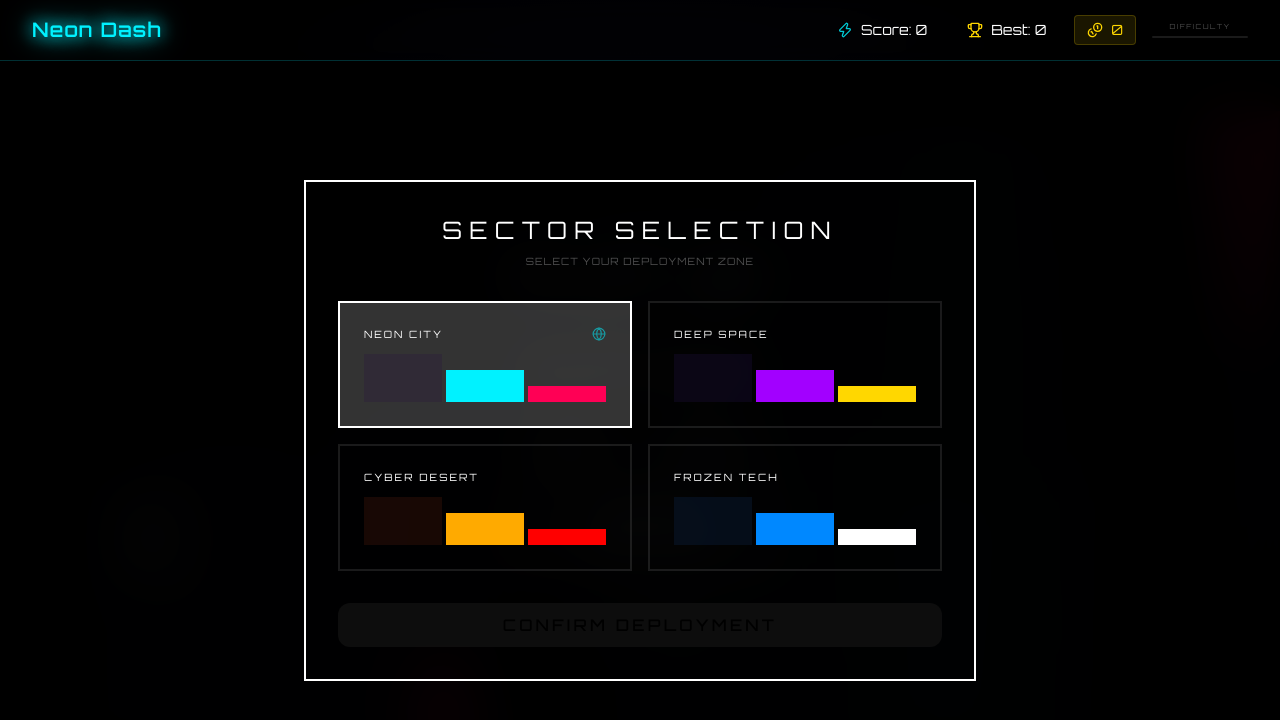
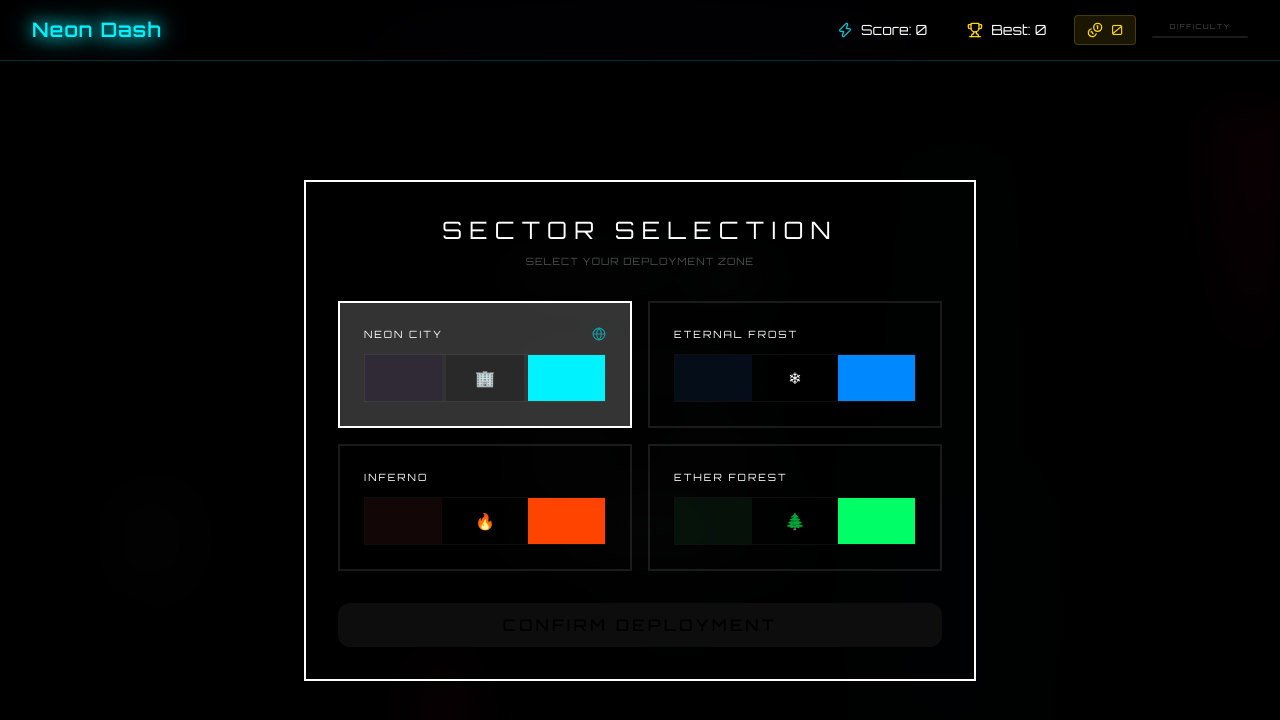
Before and after one commit to sebastianvasquezechavarria1234/neon-dash, a React (Vite) app: page / in a window 1280 px wide. Both pictures are taken after a click on the button "SECTOR SELECTION". Shown: the top 720 px of the page. Built offline with nearby package versions, Linux system fonts and the light colour scheme.

Commit message:
feat: implement unique environmental visuals (snow, lava, forest) for maps

```diff
--- a/src/App.jsx
+++ b/src/App.jsx
@@ -47,25 +47,29 @@ function App() {
       id: 0, name: 'NEON CITY',
       bg: 'rgba(40, 20, 60, 0.3)',
       primary: '#00f2ff', secondary: '#ff0055',
-      stars: 'rgba(255, 255, 255, 0.4)'
+      stars: 'rgba(255, 255, 255, 0.4)',
+      type: 'city'
     },
     {
-      id: 1, name: 'DEEP SPACE',
-      bg: 'rgba(20, 10, 40, 0.5)',
-      primary: '#a200ff', secondary: '#ffd700',
-      stars: 'rgba(162, 0, 255, 0.6)'
+      id: 1, name: 'ETERNAL FROST',
+      bg: 'rgba(10, 30, 60, 0.4)',
+      primary: '#0088ff', secondary: '#ffffff',
+      stars: 'rgba(255, 255, 255, 0.8)',
+      type: 'snow'
     },
     {
-      id: 2, name: 'CYBER DESERT',
-      bg: 'rgba(60, 20, 10, 0.4)',
-      primary: '#ffaa00', secondary: '#ff0000',
-      stars: 'rgba(255, 170, 0, 0.4)'
+      id: 2, name: 'INFERNO',
+      bg: 'rgba(30, 10, 10, 0.6)',
+      primary: '#ff4400', secondary: '#ff0000',
+      stars: 'rgba(255, 68, 0, 0.3)',
+      type: 'hell'
     },
     {
-      id: 3, name: 'FROZEN TECH',
-      bg: 'rgba(10, 30, 60, 0.4)',
-      primary: '#0088ff', secondary: '#ffffff',
-      stars: 'rgba(255, 255, 255, 0.8)'
+      id: 3, name: 'ETHER FOREST',
+      bg: 'rgba(10, 40, 20, 0.4)',
+      primary: '#00ff66', secondary: '#88ff00',
+      stars: 'rgba(0, 255, 102, 0.2)',
+      type: 'forest'
     }
   ];
 
@@ -630,10 +634,38 @@ function App() {
         g.powerups = g.powerups.filter(pu => pu.x + pu.size > 0);
         g.zones = g.zones.filter(z => z.x + z.w > 0);
 
+        // Environmental Particles (Snow, Embers, Leaves)
+        if (g.frame % 5 === 0) {
+          const mapType = maps[currentMap].type;
+          if (mapType === 'snow') {
+            g.particles.push({
+              x: Math.random() * CANVAS_WIDTH, y: -10,
+              vx: (Math.random() - 0.2) * 2, vy: 2 + Math.random() * 2,
+              life: 1.0, color: '#fff', size: 2, type: 'env'
+            });
+          } else if (mapType === 'hell') {
+            g.particles.push({
+              x: Math.random() * CANVAS_WIDTH, y: CANVAS_HEIGHT + 10,
+              vx: (Math.random() - 0.5) * 1, vy: -1 - Math.random() * 2,
+              life: 1.0, color: '#ff4400', size: 3, type: 'env'
+            });
+          } else if (mapType === 'forest') {
+            g.particles.push({
+              x: CANVAS_WIDTH + 10, y: Math.random() * CANVAS_HEIGHT,
+              vx: -2 - Math.random() * 2, vy: (Math.random() - 0.5) * 1,
+              life: 1.0, color: '#00ff66', size: 4, type: 'env'
+            });
+          }
+        }
+
         g.particles.forEach(p => {
           p.x += p.vx;
           p.y += p.vy;
+          if (p.type === 'env') {
+            p.life -= 0.005;
+          } else {
             p.life -= 0.02;
+          }
         });
         g.particles = g.particles.filter(p => p.life > 0);
 
@@ -648,10 +680,12 @@ function App() {
       }
 
       // Draw Stars
+      if (maps[currentMap].type !== 'hell') {
         ctx.fillStyle = maps[currentMap].stars;
         g.stars.forEach(s => {
           ctx.beginPath(); ctx.arc(s.x, s.y, s.size, 0, Math.PI*2); ctx.fill();
         });
+      }
 
       // Grid Color Shift
       ctx.strokeStyle = score > 25 ? `${maps[currentMap].primary}22` : `${maps[currentMap].secondary}22`;
@@ -664,19 +698,60 @@ function App() {
         ctx.beginPath(); ctx.moveTo(0, i); ctx.lineTo(CANVAS_WIDTH, i); ctx.stroke();
       }
 
-      // Draw City Buildings (Parallax Background)
+      // Draw Map-Specific Elements
+      const map = maps[currentMap];
       g.buildings.forEach(b => {
-        ctx.fillStyle = maps[currentMap].bg;
+        ctx.save();
+        if (map.type === 'city') {
+          ctx.fillStyle = map.bg;
           ctx.fillRect(b.x, CANVAS_HEIGHT - b.y, b.w, b.y);
-        // Neon window lights
-        ctx.fillStyle = `${maps[currentMap].primary}22`;
+          ctx.fillStyle = `${map.primary}22`;
           for(let i = 0; i < 3; i++) {
             for(let j = 0; j < 6; j++) {
               if((b.x + i + j) % 3 !== 0)
                 ctx.fillRect(b.x + 8 + i * 22, CANVAS_HEIGHT - b.y + 10 + j * 28, 12, 14);
             }
           }
+        } else if (map.type === 'snow') {
+          // Snowy Buildings
+          ctx.fillStyle = '#fff';
+          ctx.fillRect(b.x, CANVAS_HEIGHT - b.y, b.w, 10); // Snow on top
+          ctx.fillStyle = 'rgba(100, 150, 255, 0.3)';
+          ctx.fillRect(b.x, CANVAS_HEIGHT - b.y + 10, b.w, b.y - 10);
+        } else if (map.type === 'hell') {
+          // Spiky Rocks
+          ctx.fillStyle = '#221111';
+          ctx.beginPath();
+          ctx.moveTo(b.x, CANVAS_HEIGHT);
+          ctx.lineTo(b.x + b.w / 2, CANVAS_HEIGHT - b.y);
+          ctx.lineTo(b.x + b.w, CANVAS_HEIGHT);
+          ctx.fill();
+          ctx.strokeStyle = '#ff0000';
+          ctx.stroke();
+        } else if (map.type === 'forest') {
+          // Trees
+          ctx.fillStyle = '#2d1b0d';
+          ctx.fillRect(b.x + b.w/2 - 10, CANVAS_HEIGHT - b.y, 20, b.y); // Trunk
+          ctx.fillStyle = '#0a3d1d';
+          ctx.beginPath();
+          ctx.arc(b.x + b.w/2, CANVAS_HEIGHT - b.y, b.w/2, 0, Math.PI * 2);
+          ctx.fill();
+        }
+        ctx.restore();
       });
+
+      // Special Bottom Decoration
+      if (map.type === 'hell') {
+        const t = Date.now() * 0.002;
+        ctx.fillStyle = '#ff4400';
+        ctx.beginPath();
+        ctx.moveTo(0, CANVAS_HEIGHT);
+        for(let x = 0; x <= CANVAS_WIDTH; x += 20) {
+          ctx.lineTo(x, CANVAS_HEIGHT - 15 + Math.sin(x * 0.05 + t) * 10);
+        }
+        ctx.lineTo(CANVAS_WIDTH, CANVAS_HEIGHT);
+        ctx.fill();
+      }
 
       // Draw Speed Zones
       g.zones.forEach(z => {
@@ -1248,10 +1323,15 @@ function App() {
                         <span className="text-[10px] text-white tracking-[0.2em]">{map.name}</span>
                         {currentMap === index && <Globe size={14} className="text-neon-cyan animate-pulse" />}
                       </div>
-                      <div className="h-12 w-full flex gap-1 items-end">
+                      <div className="h-12 w-full flex gap-1 items-end overflow-hidden border border-white/5">
                         <div className="h-full w-1/3" style={{ background: map.bg }}></div>
-                        <div className="h-2/3 w-1/3" style={{ background: map.primary }}></div>
-                        <div className="h-1/3 w-1/3" style={{ background: map.secondary }}></div>
+                        <div className="h-full w-1/3 flex items-center justify-center bg-black/20">
+                          {map.type === 'snow' && <div className="text-white">❄</div>}
+                          {map.type === 'hell' && <div className="text-red-500">🔥</div>}
+                          {map.type === 'forest' && <div className="text-green-500">🌲</div>}
+                          {map.type === 'city' && <div className="text-cyan-500">🏢</div>}
+                        </div>
+                        <div className="h-full w-1/3" style={{ background: map.primary }}></div>
                       </div>
                     </div>
                   ))}
```
Lines whose indentation alone changed are shown as unchanged.
